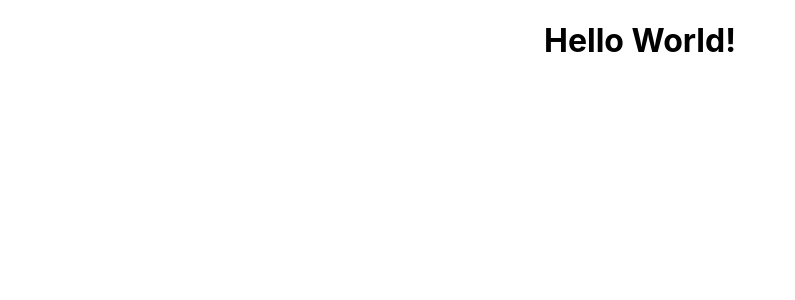
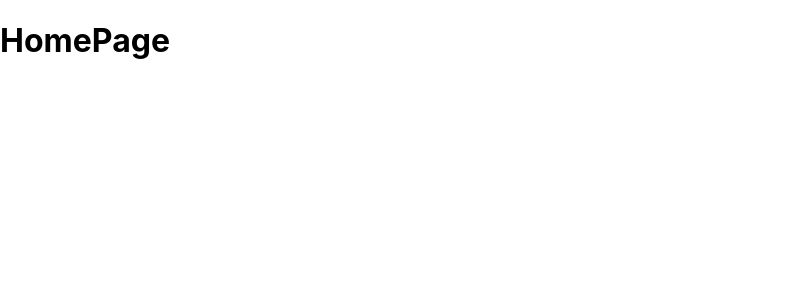
Before and after one commit to galarzahys/numen_beer_front, a React (Create React App) app: page / in a window 1280 px wide. Shown: the top 300 px of the page, without its empty margins (0-795 px from the left). Built offline with nearby package versions, Linux system fonts and the light colour scheme.

Commit message:
Add setup router configuration

```diff
--- a/package.json
+++ b/package.json
@@ -8,6 +8,7 @@
     "@testing-library/user-event": "^13.5.0",
     "react": "^18.2.0",
     "react-dom": "^18.2.0",
+    "react-router-dom": "^6.3.0",
     "react-scripts": "5.0.1",
     "web-vitals": "^2.1.4"
   },
--- a/src/App.js
+++ b/src/App.js
@@ -1,11 +1,18 @@
-import logo from './logo.svg';
+import { BrowserRouter, Routes, Route } from 'react-router-dom';
 import './App.css';
+import HomePage from './pages/HomePage';
 
 function App() {
   return (
-    <div className="App">
-      <h1>Hello World!</h1>
-    </div>
+
+    <BrowserRouter>
+        <Routes>
+            <Route path='/' element={ <HomePage/>} />
+
+        </Routes>
+
+    </BrowserRouter>
+
   );
 }
 
--- /dev/null
+++ b/src/pages/HomePage.js
@@ -0,0 +1,11 @@
+
+function HomePage() {
+  return (
+
+    <>
+        <h1> HomePage </h1>
+    </>
+  );
+}
+
+export default HomePage;
```
Also changed, not shown: 1 other file (tests, documents, lock files or other folders).
